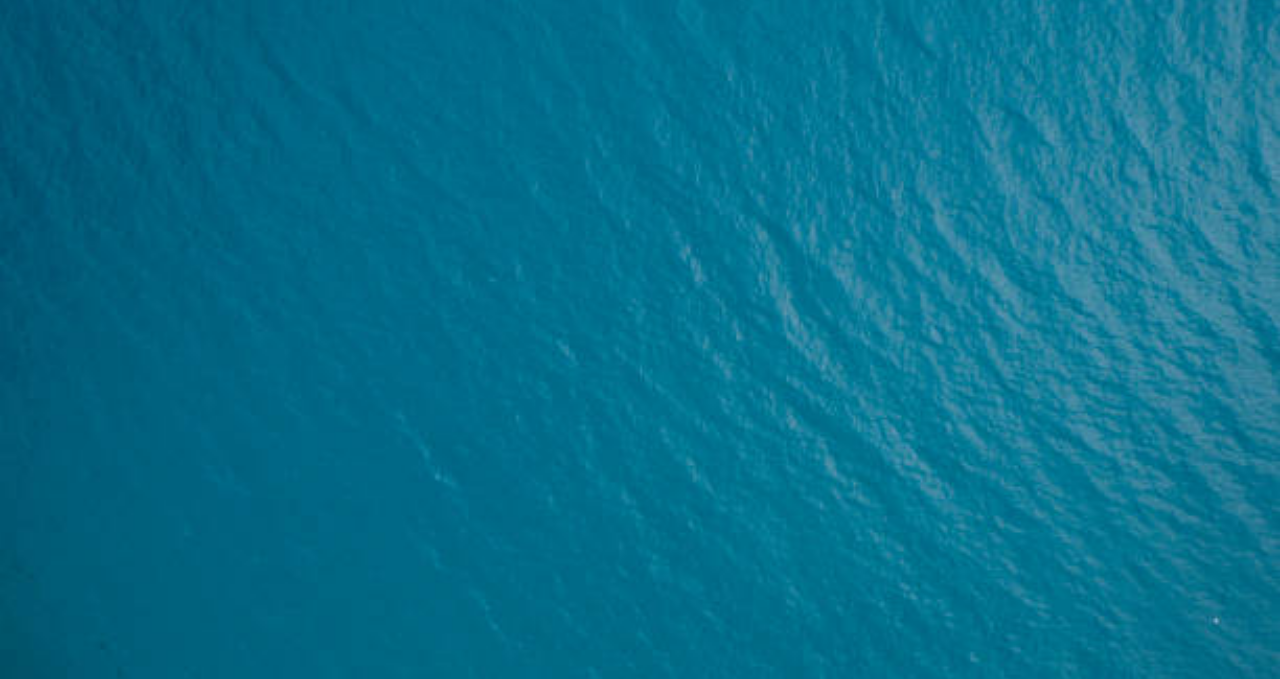
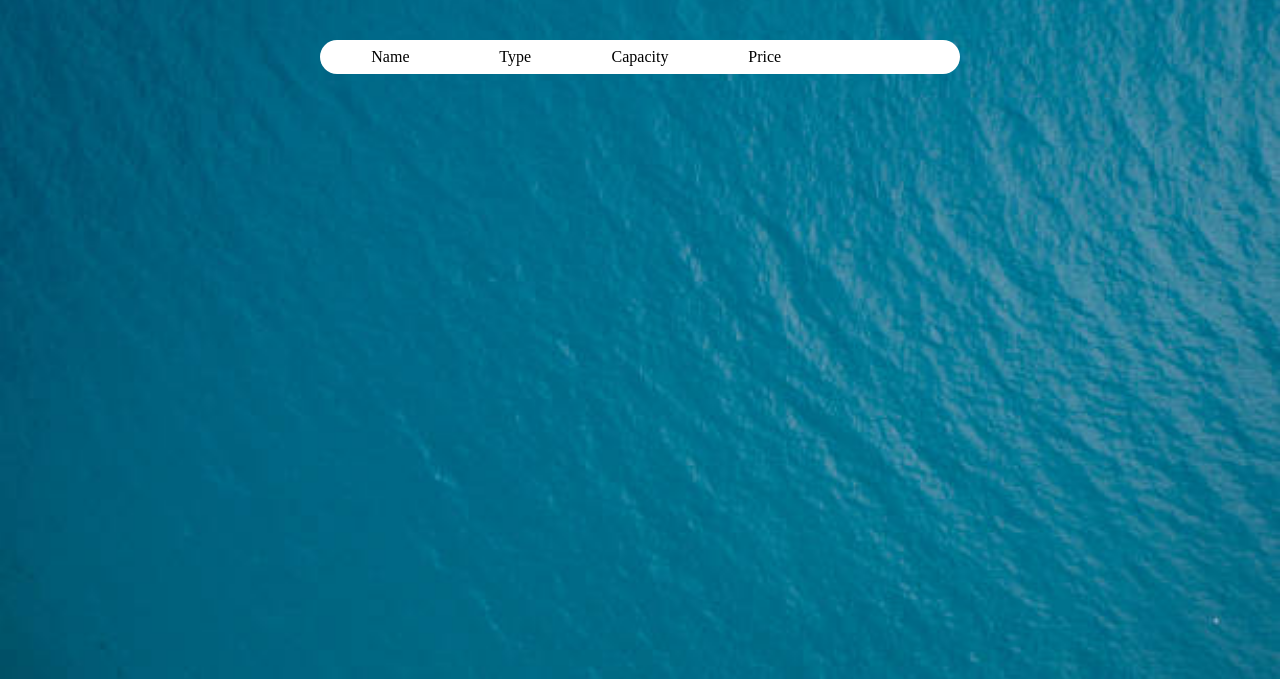
Before and after one commit to B3MS/boat-booking-app, a PHP site: template View/boats.php in a window 1280 px wide. Shown: the part 100-779 px from the top of the page. Run offline with PHP 8.4, Linux system fonts and the light colour scheme; the template is opened without the code that fills it, so the values that code supplies are empty.

Commit message:
Change sql to prepare and Add css to boat page

```diff
--- a/Controller/BoatController.php
+++ b/Controller/BoatController.php
@@ -24,7 +24,9 @@
 
         // Fetch all boats from database
         $sql = "SELECT * FROM boats";
-        $rawBoats = $databaseManager->connection->query($sql)->fetchAll();
+        $result = $databaseManager->connection->prepare($sql);
+        $result->execute();
+        $rawBoats = $result->fetchAll();
 
         $boats = [];
 
--- a/View/boats.php
+++ b/View/boats.php
@@ -1,15 +1,24 @@
 <?php require './View/includes/header.php' ?>
 
 <div class="boats">
-    <?php foreach ($boats as $boat) : ?>
+    <div class="boat-container">
         <div class="boat">
-            <span><?= $boat->name ?></span>
-            <span><?= $boat->type ?></span>
-            <span><?= $boat->capacity ?></span>
-            <span><?= $boat->price ?></span>
-            <a href="index.php?page=boatBooking&boatId=<?= $boat->id ?>">Rent</a>
+            <span>Name</span>
+            <span>Type</span>
+            <span>Capacity</span>
+            <span>Price</span>
+            <span></span>
         </div>
-    <?php endforeach; ?>
+        <?php foreach ($boats as $boat) : ?>
+            <div class="boat">
+                <span><?= $boat->name ?></span>
+                <span><?= $boat->type ?></span>
+                <span><?= $boat->capacity ?></span>
+                <span>&euro; <?= $boat->price ?></span>
+                <span><a href="index.php?page=boatBooking&boatId=<?= $boat->id ?>">Rent</a></span>
+            </div>
+        <?php endforeach; ?>
+    </div>
 </div>
 
 <?php require './View/includes/footer.php' ?>
--- a/assets/css/style.css
+++ b/assets/css/style.css
@@ -129,8 +129,40 @@
     background-size: cover;
     background-position: center;
     background-repeat: no-repeat;
-    min-height: 85vh;
-    padding: 0 25% 0 25%;
+    min-height: 80vh;
+    padding: 5vh 25% 0 25%;
+}
+
+.boat-container{
+    background-color: white;
+    border-radius: 2.5vh;
+}
+
+.boat{
+    display: grid;
+    grid-template-columns: 20% 20% 20% 20% 20% 20%;
+    padding: 1vh;
+    border-bottom: 1px solid black;
+}
+
+.boat:last-child{
+    border: none;
+}
+
+.boat span{
+    text-align: center;
+}
+
+.boat a{
+    text-decoration: none;
+    padding: 0.8vh;
+    border-radius: 2.5vh;
+    color: white;
+    background-color: #29354b;
+}
+
+.boat a:hover{
+    background-color: #cebd89;
 }
 
 footer{
```
